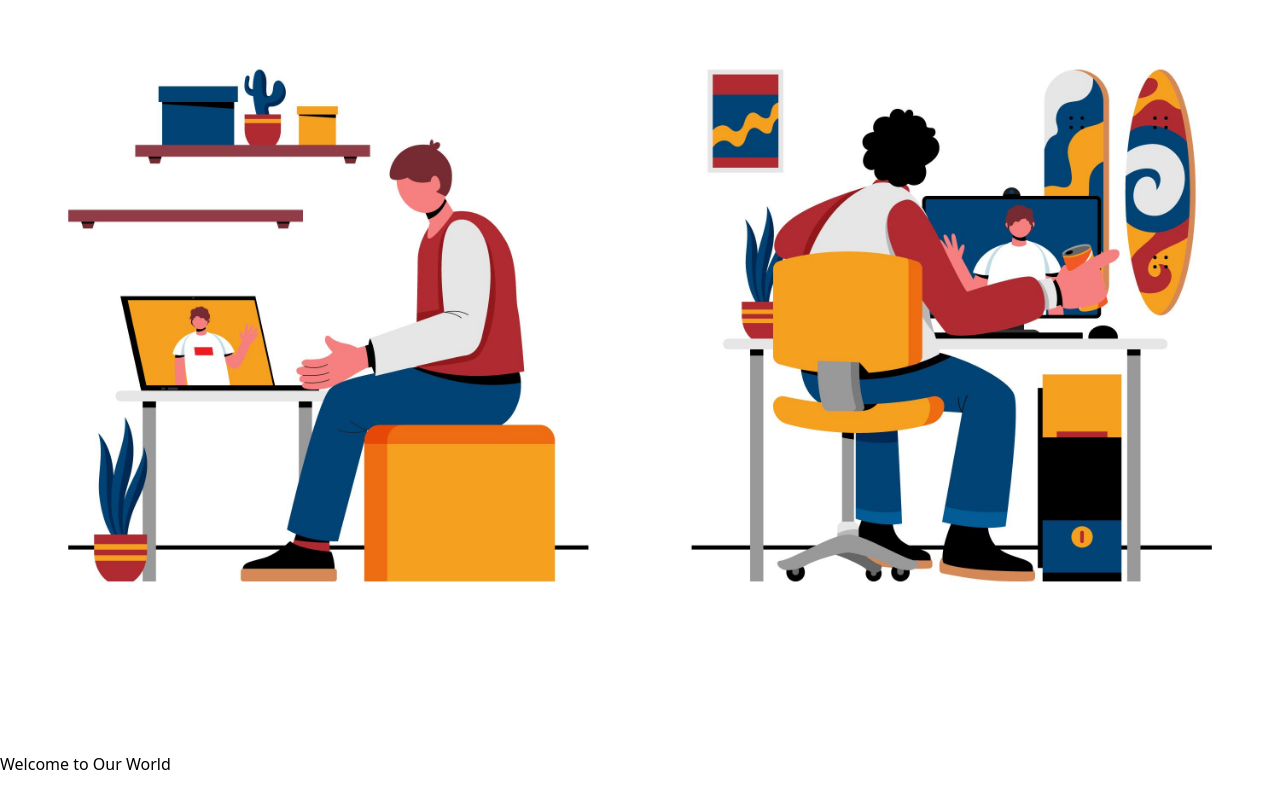
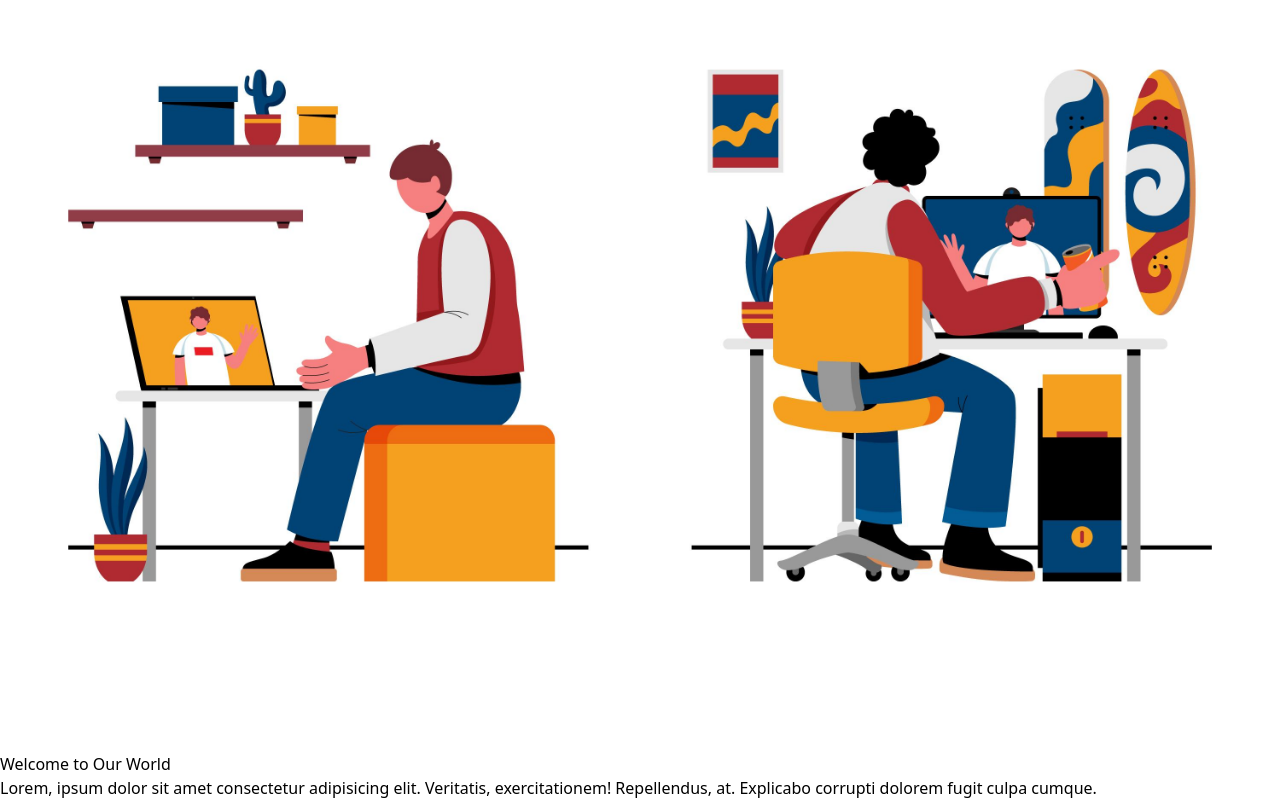
Before and after one commit to Fatiha26/react-router-project, a React (Vite) app: page /about in a window 1280 px wide. Shown: the part 245-1045 px from the top of the page. Before the commit the page ends 1021 px from the top, so only its background shows below. Built offline with nearby package versions, Linux system fonts and the light colour scheme.

Commit message:
about text

```diff
--- a/src/components/About.jsx
+++ b/src/components/About.jsx
@@ -10,6 +10,9 @@ const About = () => {
          </div>
          <div>
            <h2>Welcome to Our World</h2>
+           <p>Lorem, ipsum dolor sit amet consectetur adipisicing elit. Veritatis,
+              exercitationem! Repellendus, at. Explicabo corrupti dolorem fugit culpa cumque.
+           </p>
 
          </div>
       </section>
```
